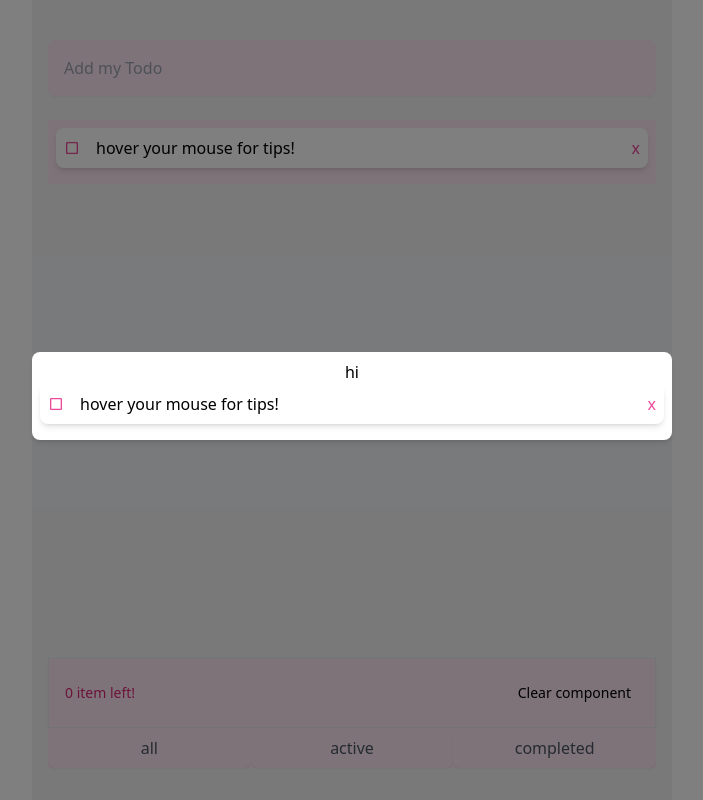
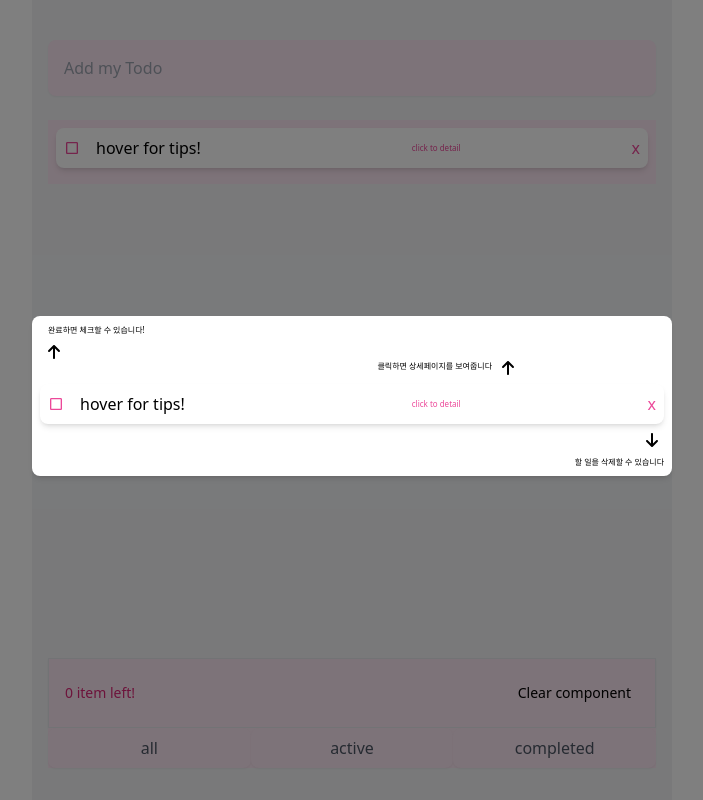
Before and after one commit to yeomdogyeong/Todo_myself, a React (Create React App) app in the folder todo_myself/: page / in a window 1280 px wide. Both pictures are taken after a click on the icon 360 px from the left and 148 px from the top of the page. Shown: the whole page, without its empty margins (288-991 px from the left). Built offline with nearby package versions, Linux system fonts and the light colour scheme.

Commit message:
[design]dummyTodo Modal 디자인 구현

```diff
--- a/todo_myself/src/components/Modal.tsx
+++ b/todo_myself/src/components/Modal.tsx
@@ -1,5 +1,9 @@
 import React from "react";
-import { MdOutlineCheckBoxOutlineBlank } from "react-icons/md";
+import { FaArrowUp } from "react-icons/fa6";
+import { FaArrowDown } from "react-icons/fa6";
+import { FaArrowTurnDown } from "react-icons/fa6";
+import { DummyTodo } from "./dummyTodo/DummyTodo";
+
 interface ModalProps {
   isOpen: boolean;
   onClose: () => void;
@@ -14,13 +18,24 @@ export const Modal: React.FC<ModalProps> = ({ isOpen, onClose }) => {
       onClick={onClose}
     >
       <div className="flex flex-col justify-between items-center w-1/2 mb-2 p-2 bg-white rounded-lg shadow-md">
-        <div>hi</div>
-        <div className="flex justify-between items-center w-full mb-2 p-2 bg-white rounded-lg shadow-md">
-          <div className="flex justify-evenly items-center">
-            <MdOutlineCheckBoxOutlineBlank className="mr-4 cursor-pointer text-pink-500" />
-            hover your mouse for tips!
-          </div>
-          <button className="text-pink-500">x</button>
+        <div className="flex justify-start w-full ml-4 text-[8px] mb-2">
+          완료하면 체크할 수 있습니다!
+        </div>
+        <div className="flex justify-start w-full ml-3">
+          <FaArrowUp />
+        </div>
+        <div className="flex justify-end w-1/2 ml-4 mb-2">
+          <span className="text-[8px] mr-2">
+            클릭하면 상세페이지를 보여줍니다
+          </span>
+          <FaArrowUp />
+        </div>
+        <DummyTodo />
+        <div className="flex justify-end w-full mr-2">
+          <FaArrowDown />
+        </div>
+        <div className="flex justify-end w-full text-[8px] mt-2">
+          할 일을 삭제할 수 있습니다
         </div>
       </div>
     </div>
--- a/todo_myself/src/components/dummyTodo/DummyTodo.tsx
+++ b/todo_myself/src/components/dummyTodo/DummyTodo.tsx
@@ -10,8 +10,11 @@ export const DummyTodo: React.FC<DummyTodoType> = ({ onHover }) => {
     <div className="flex justify-between items-center w-full mb-2 p-2 bg-white rounded-lg shadow-md">
       <div className="flex justify-evenly items-center" onMouseEnter={onHover}>
         <MdOutlineCheckBoxOutlineBlank className="mr-4 cursor-pointer text-pink-500" />
-        hover your mouse for tips!
+        hover for tips!
       </div>
+      <button className="text-[8px] ml-10 text-pink-500">
+        click to detail
+      </button>
       <button className="text-pink-500">x</button>
     </div>
   );
```
